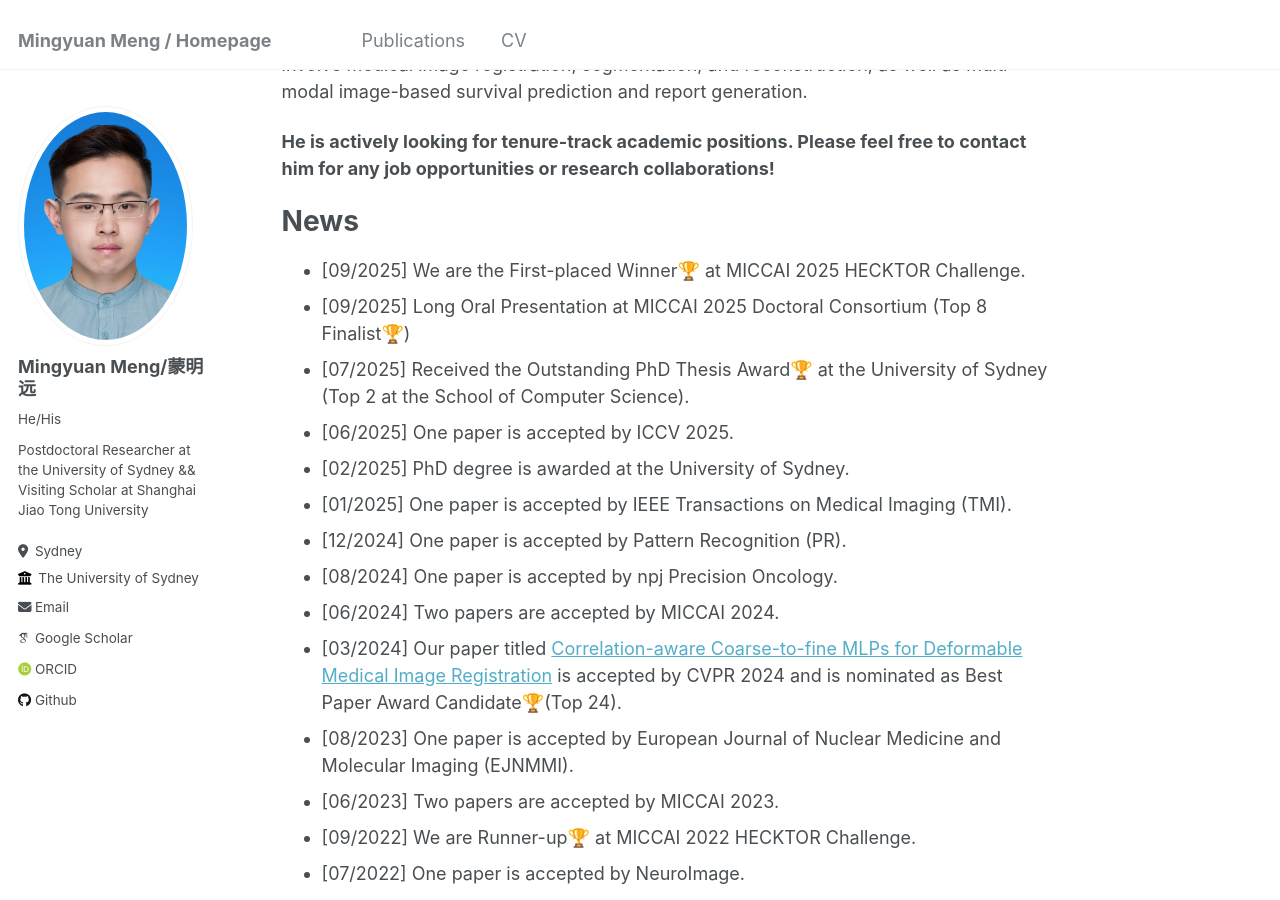
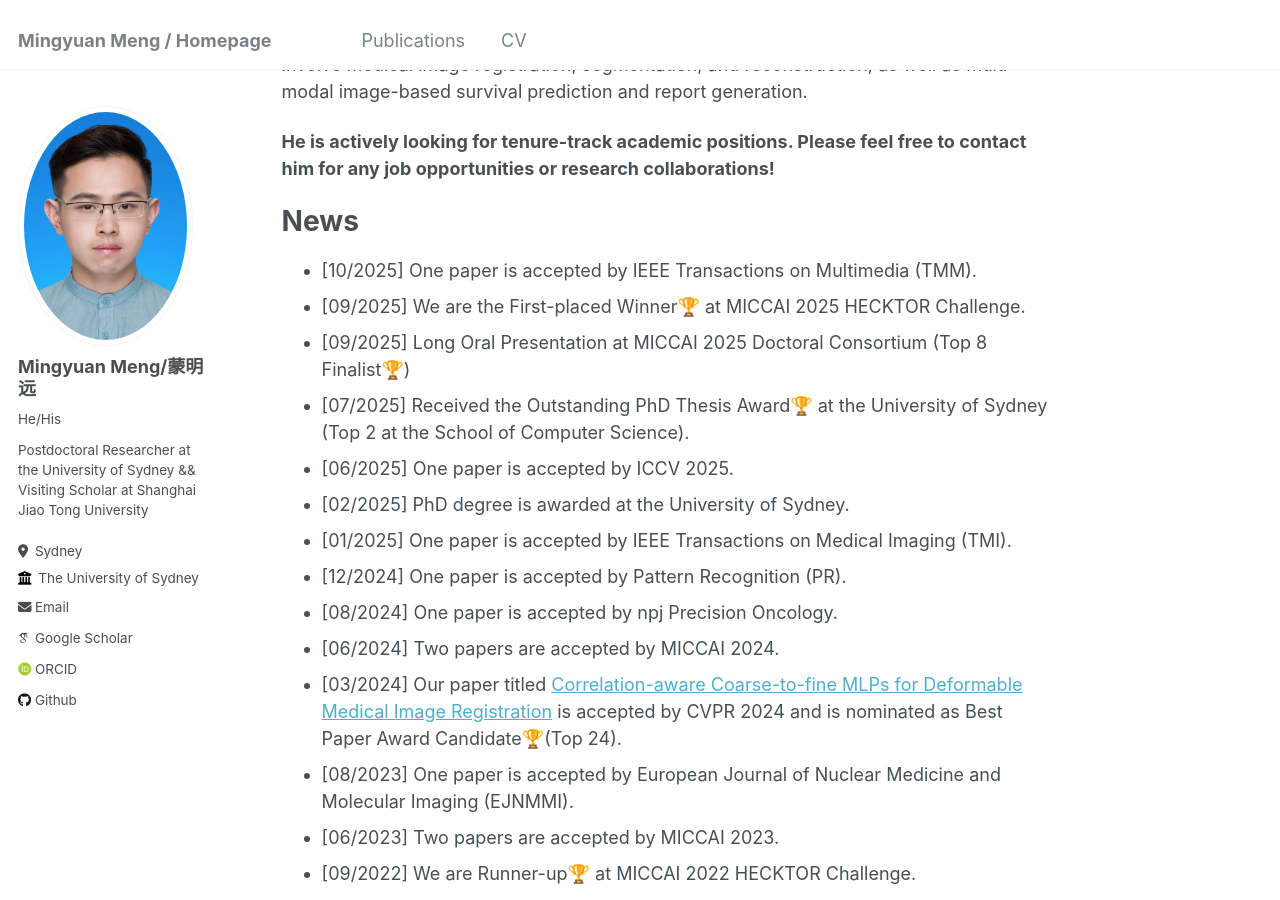
Before and after one commit to MungoMeng/mungomeng.github.io, a Jekyll site: the page built from _pages/about.md, in a window 1280 px wide and 900 px high, scrolled down 337 px. Built offline with Jekyll 4.4.1, drawn with Linux system fonts in a browser that asks for light colours; some web fonts are replaced.

Commit message:
Update about.md

```diff
--- a/_pages/about.md
+++ b/_pages/about.md
@@ -15,6 +15,7 @@ His research focus is deep learning for medical image analysis, especially in me
 
 News
 ======
+* [10/2025] One paper is accepted by IEEE Transactions on Multimedia (TMM).
 * [09/2025] We are the First-placed Winner🏆 at MICCAI 2025 HECKTOR Challenge.
 * [09/2025] Long Oral Presentation at MICCAI 2025 Doctoral Consortium (Top 8 Finalist🏆)
 * [07/2025] Received the Outstanding PhD Thesis Award🏆 at the University of Sydney (Top 2 at the School of Computer Science).
```
